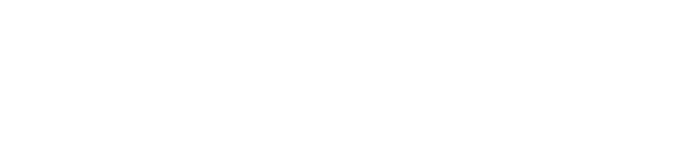
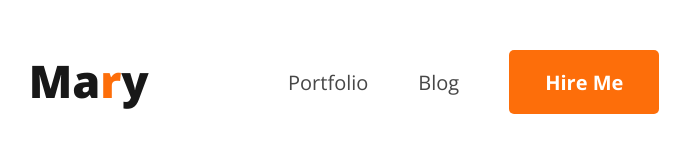
Before and after one commit to RIRony9898/module-5-web-developer-portfolio, a plain HTML site: page index.html in a window 1280 px wide. Shown: the whole page, without its empty margins (271-961 px from the left). Drawn offline with nearby package versions, Linux system fonts and the light colour scheme.

Commit message:
navbar design complete

```diff
--- a/index.html
+++ b/index.html
@@ -1,13 +1,30 @@
 <!DOCTYPE html>
 <html lang="en">
-<head>
-    <meta charset="UTF-8">
-    <meta name="viewport" content="width=device-width, initial-scale=1.0">
+  <head>
+    <meta charset="UTF-8" />
+    <meta name="viewport" content="width=device-width, initial-scale=1.0" />
     <title>Web Developer Portfolio</title>
-</head>
-<body>
-    <header></header>
+    <!-- Google fonts -->
+    <link rel="preconnect" href="https://fonts.googleapis.com" />
+    <link rel="preconnect" href="https://fonts.gstatic.com" crossorigin />
+    <link
+      href="https://fonts.googleapis.com/css2?family=Open+Sans:wght@300;400;500;600;700;800&display=swap"
+      rel="stylesheet" />
+    <!-- CSS styles -->
+    <link rel="stylesheet" href="./styles/style.css" />
+  </head>
+  <body>
+    <header>
+        <nav>
+            <h3 class="nav-title">Ma<span class="text-primary">r</span>y</h3>
+            <ul>
+                <li><a href="#">Portfolio</a></li>
+                <li><a href="#">Blog</a></li>
+                <li><button class="btn-primary btn-hire-me">Hire Me</button></li>
+            </ul>
+        </nav>
+    </header>
     <main></main>
     <footer></footer>
-</body>
+  </body>
 </html>
--- /dev/null
+++ b/styles/style.css
@@ -0,0 +1,57 @@
+/* Globar shared styles */
+
+* {
+  padding: 0px;
+  margin: 0px;
+  font-family: "Open Sans", sans-serif;
+}
+
+.btn-primary {
+  border-radius: 5px;
+  background: #fd6e0a;
+  height: 64px;
+  flex-shrink: 0;
+  color: #ffffff;
+  font-size: 20px;
+  font-weight: 700;
+  border: none;
+}
+
+.text-primary {
+  color: #fd6e0a;
+}
+
+/* Nav related style */
+
+nav {
+  display: flex;
+  justify-content: space-around;
+  margin: 50px 230px 0px;
+}
+
+.nav-title {
+  color: #181818;
+  font-size: 45px;
+  font-weight: 800;
+}
+
+nav ul {
+  display: flex;
+  list-style: none;
+  align-items: center;
+}
+
+nav li {
+  margin-right: 50px;
+}
+
+nav li a {
+  text-decoration: none;
+  color: #474747;
+  font-size: 20px;
+  font-weight: 400;
+}
+
+.btn-hire-me {
+  padding: 18px 36px;
+}
```
